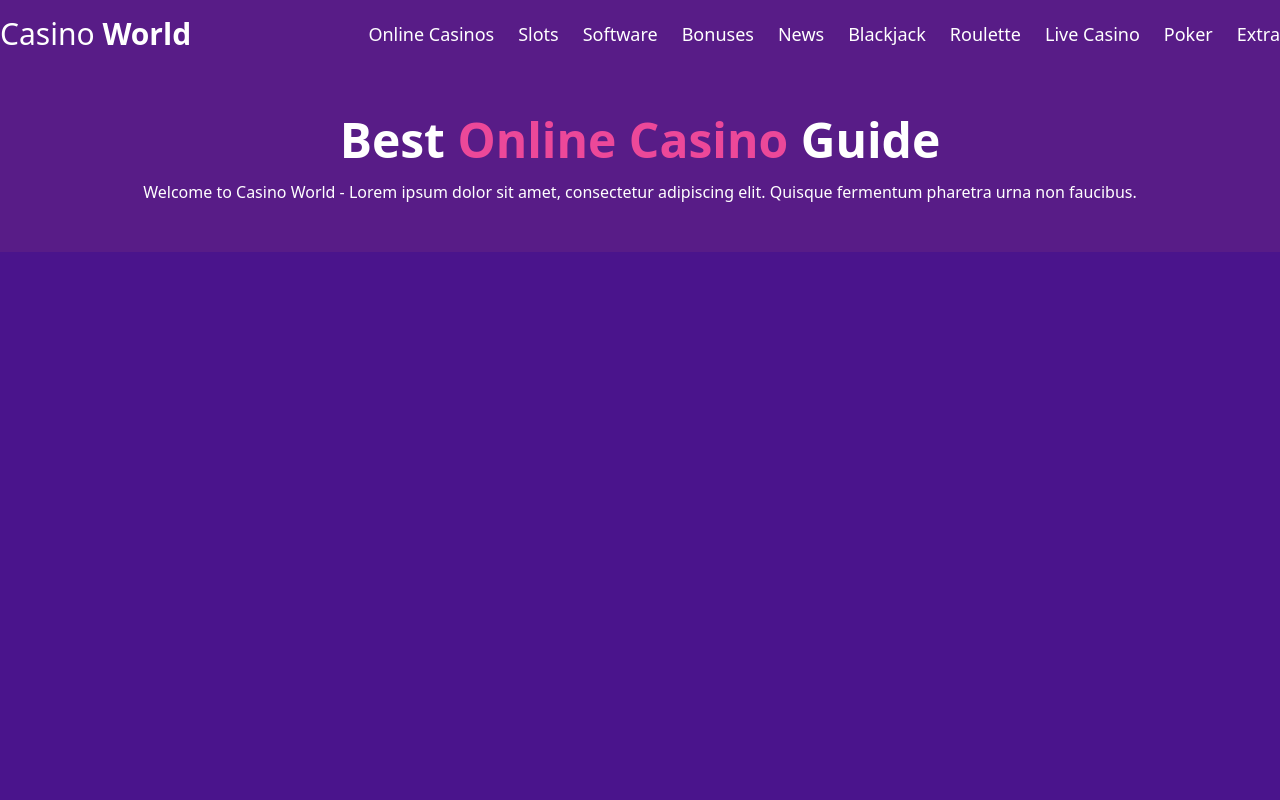
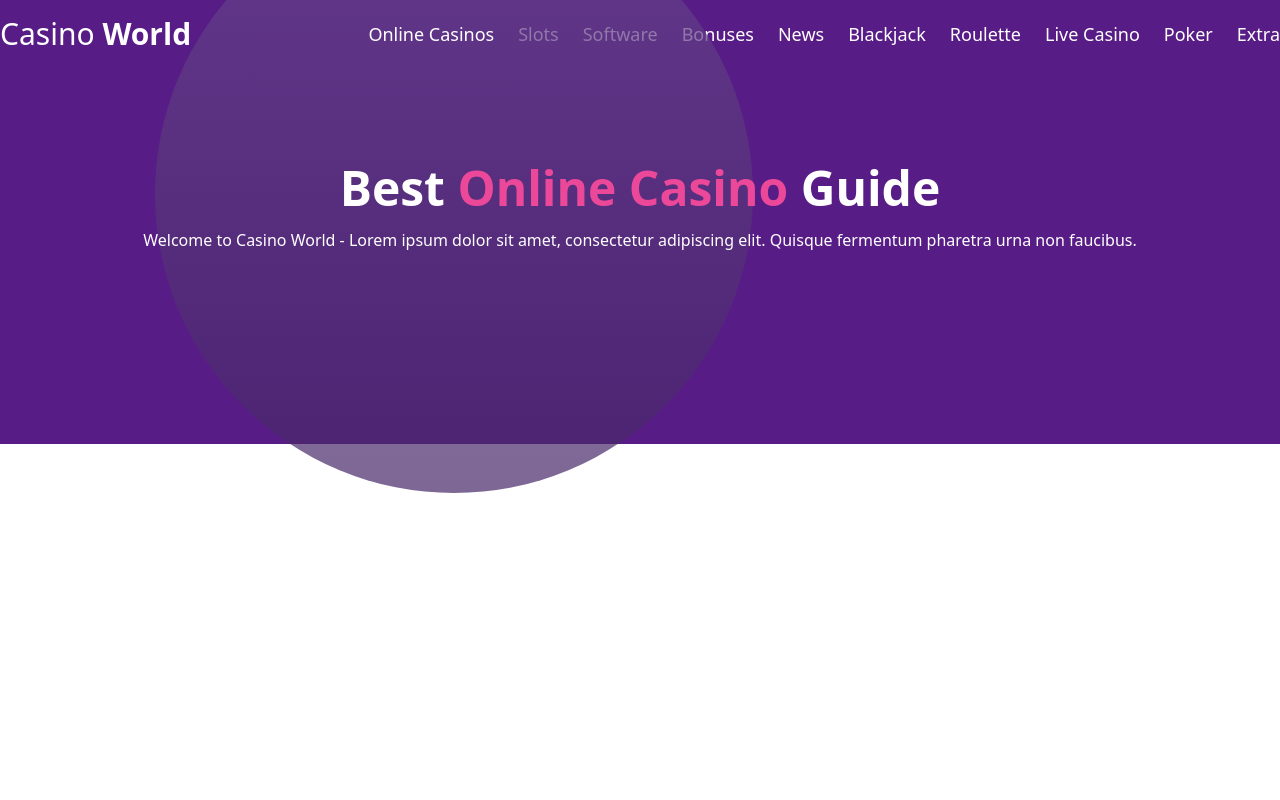
Before and after one commit to fkon123/CasinoWorldProject, a WordPress theme: template src/themes/casino-world/index.php in a window 1280 px wide. Run offline with PHP 8.4 and a stand-in for WordPress, Linux system fonts and the light colour scheme; the site name, menu and one post (Sample post) are stand-ins, and other content is empty; style sheets or scripts are compiled from the project's sources.

Commit message:
eclipses added & css fixes

```diff
--- a/src/themes/casino-world/header.php
+++ b/src/themes/casino-world/header.php
@@ -9,7 +9,7 @@
 <header class="bg-purple-900 text-white py-4">
     <div class="container mx-auto flex justify-between items-center">
 
-        <h1 class="text-3xl">Casino <span class="font-bold">World</span></span></h1>
+        <h1 class="text-3xl">Casino <span class="font-bold">World</span></h1>
 
         <nav>
             <ul class="flex space-x-6 text-lg">
--- a/src/themes/casino-world/index.php
+++ b/src/themes/casino-world/index.php
@@ -1,14 +1,21 @@
+<!-- Ellipse -->
+<div class="absolute" style="top: -105px; left: 155px; width: 598px; height: 598px; background: linear-gradient(180deg, #69458E 0%, #462667 100%); opacity: 0.7; border-radius: 50%;"></div>
+
 <?php get_header(); ?>
 
+<div class="bg-purple-900 text-white py-12">
 
-<div class="bg-purple-900 text-white py-12">
+    <div class="relative" style="overflow: hidden;">
+
+
+        <div class="py-12 relative z-10">
             <div class="container mx-auto text-center">
                 <h2 class="text-5xl font-bold">Best <span class="text-pink-500">Online Casino</span> Guide</h2>
                 <p class="mt-4">Welcome to Casino World - Lorem ipsum dolor sit amet, consectetur adipiscing elit. Quisque fermentum pharetra urna non faucibus.</p>
             </div>
         </div>
 
-<div class="container mx-auto py-12">
+        <div class="container mx-auto py-12 relative z-10">
             <div class="flex justify-center items-start space-x-6">
                 <?php
                 global $wpdb;
@@ -34,5 +41,8 @@
             </div>
         </div>
 
+    </div>
+
+</div>
 
 <?php get_footer(); ?>
--- a/src/themes/casino-world/style.css
+++ b/src/themes/casino-world/style.css
@@ -21,11 +21,4 @@ Requires PHP: 8.0
     ul li a:hover {
         background-color: #e5e7eb; /* Light gray hover background */
     }
-
 }
-
-
-body {
-    background-color: #4A148C;/* Set default background color to purple */
-    color: black; /* Set default text color to white for contrast */
-}
```
Lines whose indentation alone changed are shown as unchanged.
